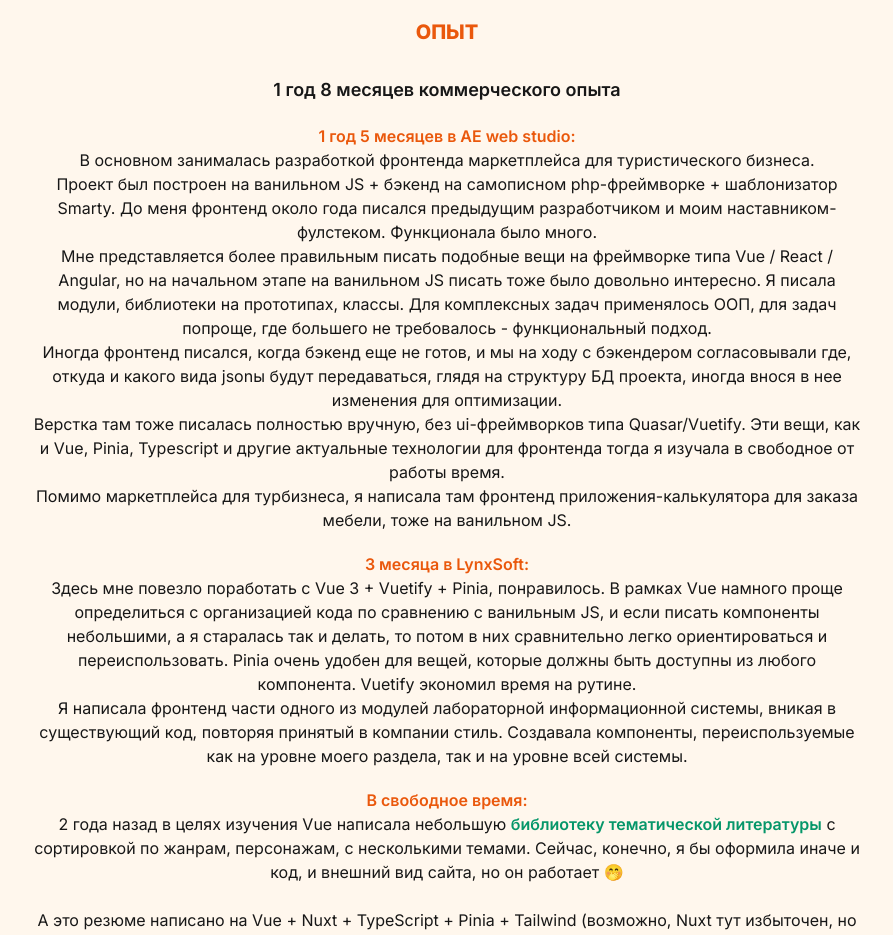
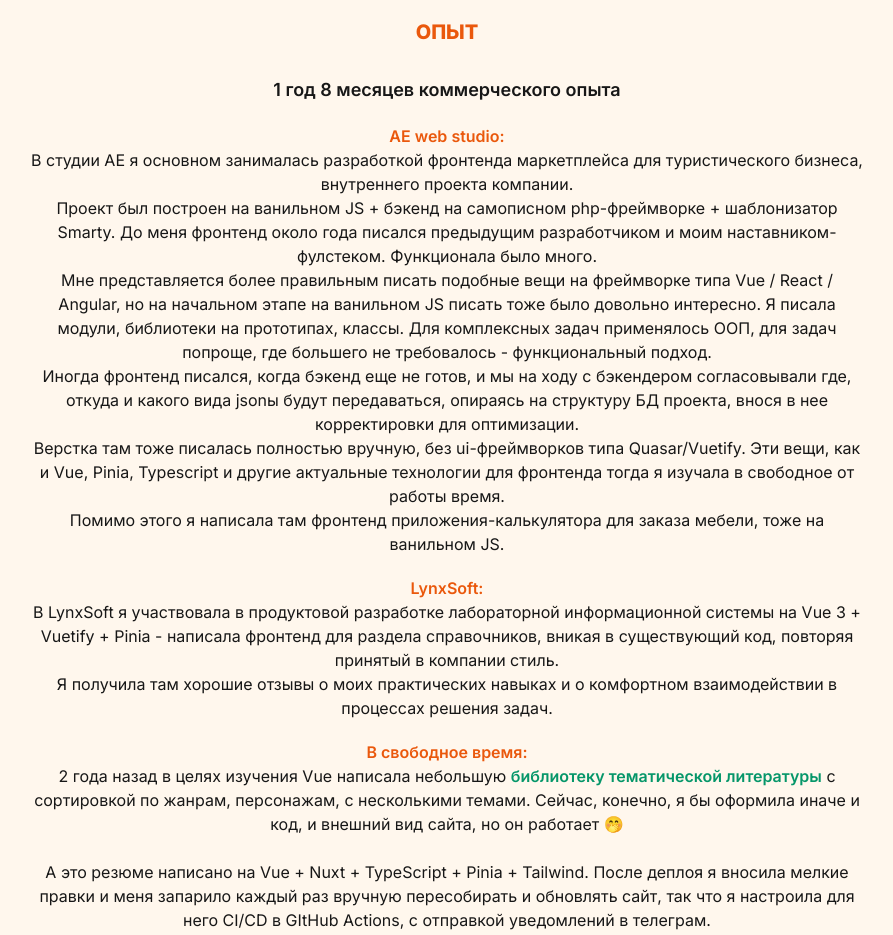
Before and after one commit to LanaElf/lana-resume, a Nuxt app: page / in a window 1280 px wide. Shown: the part 1820-2755 px from the top of the page, without its empty margins (193-1086 px from the left). Built offline with nearby package versions, Linux system fonts and the light colour scheme.

Commit message:
correct experience and change frontend to web

```diff
--- a/components/Header.vue
+++ b/components/Header.vue
@@ -9,7 +9,7 @@
             <div class="flex justify-center gap-3 w-300">
                 <h1 class="flex flex-col gap-1 font-bold text-xl">
                     <span class="text-typing-1">Привет! Меня зовут Лана</span>
-                    <span class="text-typing-2 w-0">Я - frontend-разработчик</span>
+                    <span class="text-typing-2 w-0">Я - web-разработчик</span>
                 </h1>
             </div>
         </div>
--- a/components/main/About.vue
+++ b/components/main/About.vue
@@ -21,11 +21,9 @@
       интернет-магазина, сделала несколько заказов на фрилансе. Затем стала мамой и в развитии профессиональных навыков пришлось сделать перерыв. Когда дочь
       подросла - я снова погрузилась во фронтенд.
       <br>
-      <br>Год и 5 месяцев проработала в веб-студии, занимаясь разработкой фронтенда маркетплейса для туристического бизнеса и других
-      проектов. Затем в другой компании в течение трех месяцев разработала раздел со справочниками в лабораторной информационной системе.
-      Я получила там хорошие отзывы о моих технических навыках и о комфортном взаимодействии в процессах решения задач.
+      <br>Через некоторое время после самообучения я трудоустроилась в AE web studio, где работала над маркетплейсом для турбизнеса. После этого ушла в компанию LynxSoft и поучаствовала в разработке лабораторной информационной системы.
       <br>
-      <br>Я продолжаю изучать новые технологии во фронтенде, постепенно расширяю и углубляю свои знания, ввожу в работу
+      <br>Сейчас я занимаюсь разработкой ai-приложения, продолжаю изучать новые технологии в вебе, постепенно расширяю и углубляю свои знания, ввожу в работу
       нейросети, и стремлюсь добиться высокого уровня профессионализма, включая и хард-, и софт-скиллы. Люблю интересные
       задачи, подразумевающие изучение чего-то нового, люблю эту сферу за то, что в ней всегда есть что изучить.
       С интересом и уважением отношусь к людям, также трудящимся/учащимся в it-сфере, очень высоко ценю своих
--- a/components/main/Experience.vue
+++ b/components/main/Experience.vue
@@ -9,30 +9,27 @@
 
         <div class="flex flex-col gap-5 md:w-4/6">
             <div>
-                <div class="font-semibold text-intense">1 год 5 месяцев в AE web studio:</div>
+                <div class="font-semibold text-intense">AE web studio:</div>
 
-                <div>В основном занималась разработкой фронтенда маркетплейса для туристического бизнеса.
+                <div>В студии AE я основном занималась разработкой фронтенда маркетплейса для туристического бизнеса, внутреннего проекта компании.
                     <br>Проект был построен на ванильном JS + бэкенд на самописном php-фреймворке + шаблонизатор Smarty.
                     До меня фронтенд около года писался предыдущим разработчиком и моим наставником-фулстеком. Функционала было много.
                     <br>Мне представляется более правильным писать подобные вещи на фреймворке типа Vue / React / Angular, но на начальном этапе
                     на ванильном JS писать тоже было довольно интересно. Я писала модули, библиотеки на прототипах, классы. Для комплексных задач применялось ООП,
                     для задач попроще, где большего не требовалось - функциональный подход.
                     <br>Иногда фронтенд писался, когда бэкенд еще не готов, и мы на ходу с бэкендером согласовывали где, откуда и какого вида jsonы будут передаваться,
-                    глядя на структуру БД проекта, иногда внося в нее изменения для оптимизации.
+                    опираясь на структуру БД проекта, внося в нее корректировки для оптимизации.
                     <br>Верстка там тоже писалась полностью вручную, без ui-фреймворков типа Quasar/Vuetify. Эти вещи, как и Vue, Pinia, Typescript и другие актуальные технологии для фронтенда
                     тогда я изучала в свободное от работы время.
-                    <br>Помимо маркетплейса для турбизнеса, я написала там фронтенд приложения-калькулятора для заказа мебели, тоже на ванильном JS.
+                    <br>Помимо этого я написала там фронтенд приложения-калькулятора для заказа мебели, тоже на ванильном JS.
                 </div>
             </div>
 
             <div>
-              <div class="font-semibold text-intense">3 месяца в LynxSoft:</div>
+              <div class="font-semibold text-intense">LynxSoft:</div>
 
-              <div>Здесь мне повезло поработать с Vue 3 + Vuetify + Pinia, понравилось. В рамках Vue намного проще определиться с организацией кода
-                по сравнению с ванильным JS, и если писать компоненты небольшими, а я старалась так и делать, то потом в них сравнительно легко ориентироваться и переиспользовать.
-                Pinia очень удобен для вещей, которые должны быть доступны из любого компонента. Vuetify экономил время на рутине.
-                <br>Я написала фронтенд части одного из модулей лабораторной информационной системы, вникая в существующий код, повторяя принятый в компании стиль.
-                Создавала компоненты, переиспользуемые как на уровне моего раздела, так и на уровне всей системы.
+              <div>В LynxSoft я участвовала в продуктовой разработке лабораторной информационной системы на Vue 3 + Vuetify + Pinia - написала фронтенд для раздела справочников, вникая в существующий код, повторяя принятый в компании стиль.
+                <br>Я получила там хорошие отзывы о моих практических навыках и о комфортном взаимодействии в процессах решения задач.
               </div>
             </div>
 
@@ -43,12 +40,11 @@
                 с сортировкой по жанрам, персонажам, с несколькими темами. Сейчас, конечно, я бы оформила иначе
                 и код, и внешний вид сайта, но он работает &#129325;
                 <br>
-                <br>А это резюме написано на Vue + Nuxt + TypeScript + Pinia + Tailwind (возможно, Nuxt тут избыточен,
-                но мне хотелось попрактиковаться с ним). После деплоя я вносила мелкие правки и меня запарило каждый раз
+                <br>А это резюме написано на Vue + Nuxt + TypeScript + Pinia + Tailwind. После деплоя я вносила мелкие правки и меня запарило каждый раз
                 вручную пересобирать и обновлять сайт, так что я настроила для него CI/CD в GItHub Actions, с отправкой
-                уведомлений в телеграм в случае, если деплой упал.
+                уведомлений в телеграм.
                 <br>
-                <br>Сейчас пишу приложение с функциональным ai-агентом, использующим инструменты приложения для работы с внутренними данными, чтобы изучить тему использования нейросетей на пользу бизнеса.
+                <br>Сейчас пишу приложение с функциональным ai-агентом с фронтендом на React (Next) и бекендом на python (FastAPI), использующим инструменты приложения для работы с внутренними данными, чтобы изучить тему использования нейросетей на пользу бизнеса.
             </div>
         </div>
     </section>
```
